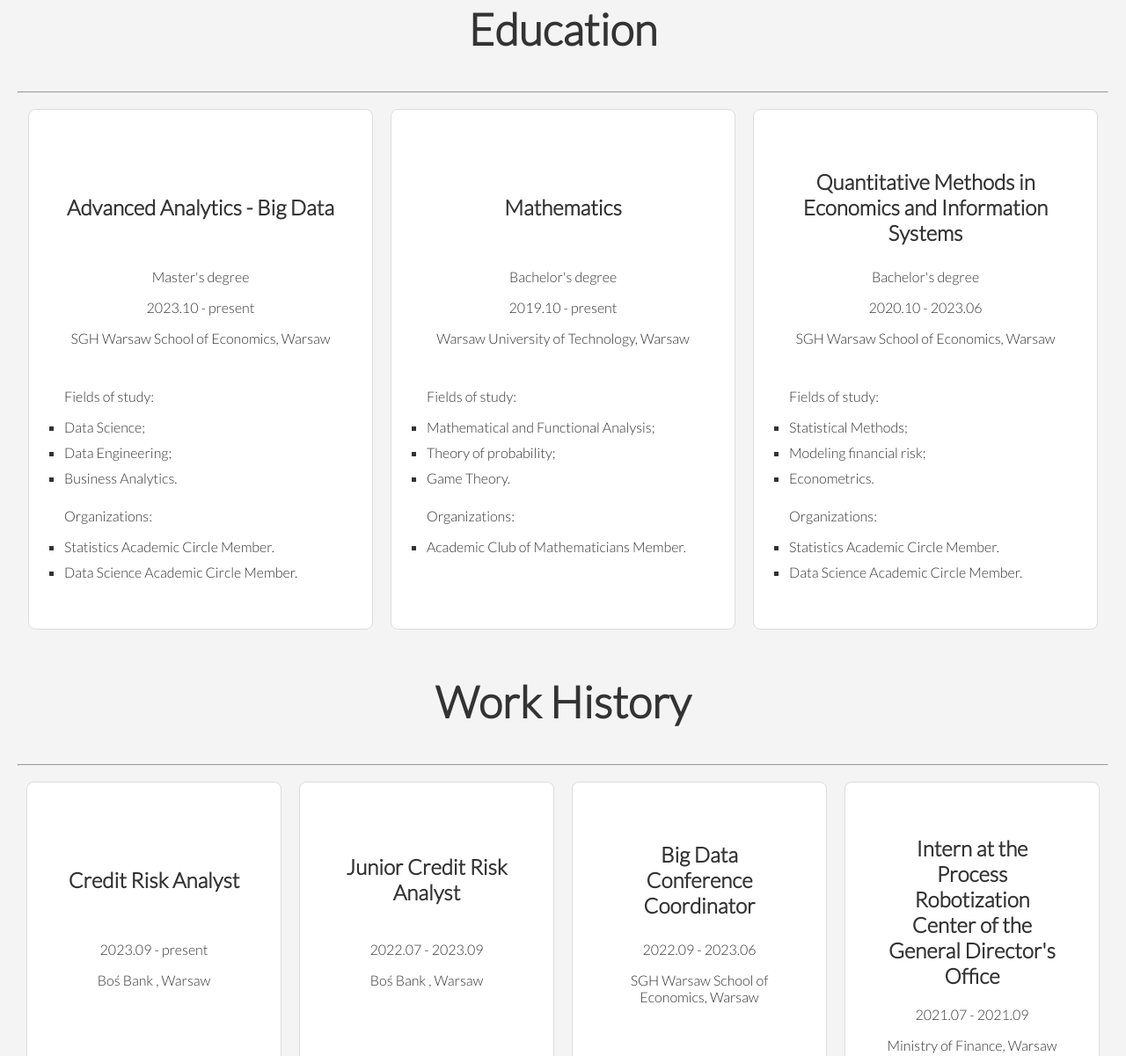
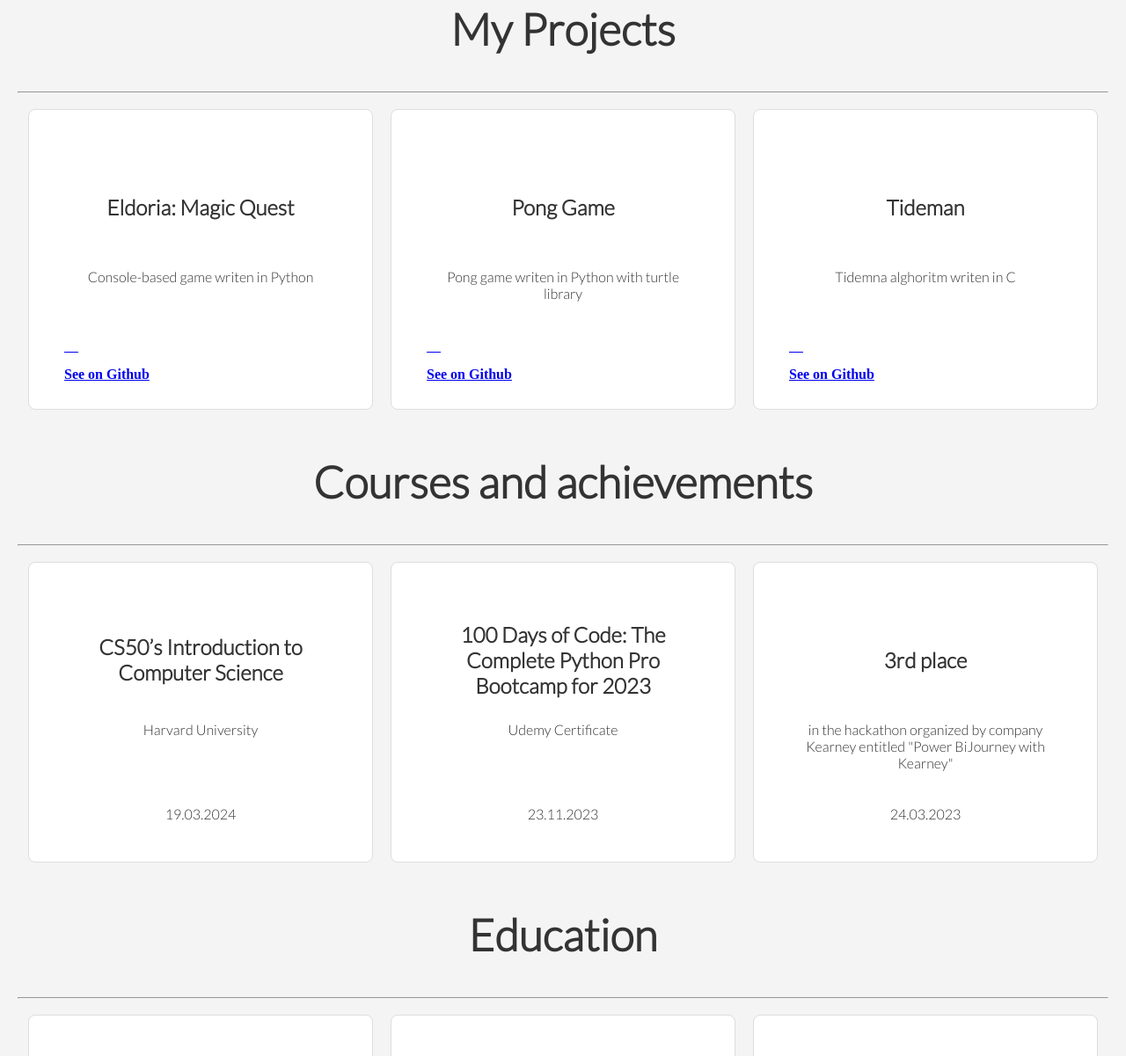
Before and after one commit to SteadierCash/SteadierCash.github.io, a plain HTML site: page index.html in a window 1280 px wide. Shown: the part 796-1997 px from the top of the page at 88% size. Drawn offline with Linux system fonts and the light colour scheme.

Commit message:
Index.html Update

```diff
--- a/index.html
+++ b/index.html
@@ -22,7 +22,10 @@
                 <h3 style="font-size: 2vw; color: white; text-align: center;">About me: </h3>
                 <hr>
                 <p style="font-size: 1vw; color: white; text-align: center;">
-                    I am a student of two mathematical faculties strongly focused on self-improvement. I am hardworking and full of energy that I will gladly use at work. I am motivated to look for a job that offers professional challenges with the use of interpersonal skills, excellent time management, and problem-solving skills.
+                    I'm a first-year Masters student deeply passionate about computer science and programming.\
+                    I spend all my time soaking up new knowledge and skills, always eager to learn more.
+                     I'm highly organized and thrive in environments where I can both learn and contribute.
+                      I'm looking for a role where I can keep growing and share my passion with others.
                 </p>
                 <ul>
                     <li>
@@ -39,6 +42,102 @@
             </div>
         </div>
     </header>
+
+    <section>
+        <h1 style="text-align: center; font-size: 50px">My Projects</h1>
+        <hr>
+        <div class="container">
+
+            <div class="box3">
+                <div class="content">
+                    <h1 class="studies">Eldoria: Magic Quest</h1>
+                        <div class="cours">
+                            <p>Console-based game writen in Python</p>
+                        </div>
+                        <a href="https://github.com/SteadierCash/My_Python_projects/tree/main/Eldoria" class="fa fa-instagram">
+                            <div style="text-align: center;">
+                                <p>See on Github</p>
+                            </div>
+                        </a>
+                </div>
+            </div>
+
+            <div class="box3">
+                <div class="content">
+                    <h1 class="studies">Pong Game</h1>
+                        <div class="cours">
+                            <p>Pong game writen in Python with turtle library</p>
+                        </div>
+                        <a href="https://github.com/SteadierCash/My_Python_projects/tree/main/pong_game" class="fa fa-instagram">
+                            <div style="text-align: center;">
+                                <p>See on Github</p>
+                            </div>
+                        </a>
+                </div>
+            </div>
+
+
+            <div class="box3">
+                <div class="content">
+                    <h1 class="studies">Tideman</h1>
+                        <div class="cours">
+                            <p>Tidemna alghoritm writen in C</p>
+                        </div>
+                        <a href="https://github.com/SteadierCash/My_C_projects/tree/main/tideman" class="fa fa-instagram">
+                            <div style="text-align: center;">
+                                <p>See on Github</p>
+                            </div>
+                        </a>
+                </div>
+            </div>
+        </div>
+
+    </section>
+
+    <section>
+        <h1 style="text-align: center; font-size: 50px">Courses and achievements</h1>
+        <hr>
+        <div class="container">
+
+            <div class="box3">
+                <div class="content">
+                    <h1 class="studies">CS50’s Introduction to Computer Science</h1>
+                        <div class="cours">
+                            <p>Harvard University</p>
+                        </div>
+                        <div class="cours">
+                            <p>19.03.2024</p>
+                        </div>
+                </div>
+            </div>
+
+            <div class="box3">
+                <div class="content">
+                    <h1 class="studies">100 Days of Code: The Complete Python Pro Bootcamp for 2023</h1>
+                        <div class="cours">
+                            <p>Udemy Certificate</p>
+                        </div>
+                        <div class="cours">
+                            <p>23.11.2023</p>
+                        </div>
+                </div>
+            </div>
+
+
+            <div class="box3">
+                <div class="content">
+                    <h1 class="studies">3rd place</h1>
+                        <div class="cours">
+                            <p>in the hackathon organized by company Kearney entitled "Power BiJourney with Kearney"</p>
+                        </div>
+                        <div class="cours">
+                            <p>24.03.2023</p>
+                        </div>
+                </div>
+            </div>
+        </div>
+    </section>
+
 
     <section>
         <h1 style="text-align: center; font-size: 50px">Education</h1>
@@ -138,20 +237,9 @@
         <div class="container">
             <div class="box2">
                 <div class="content">
-
-                    <h1 class="studies">Credit Risk Analyst</h1>
+                    <h1 class="studies">Credit Risk Modeling Specialist</h1>
                         <div class="date_shool">
-                            <p>2023.09 - present</p>
-                            <p>Boś Bank , Warsaw</p>
-                        </div>
-                </div>
-            </div>
-
-            <div class="box2">
-                <div class="content">
-                    <h1 class="studies">Junior Credit Risk Analyst</h1>
-                        <div class="date_shool">
-                            <p>2022.07 - 2023.09</p>
+                            <p>2022.07 - present</p>
                             <p>Boś Bank , Warsaw</p>
                         </div>
                         <div class="duties">
@@ -212,35 +300,3 @@
             </div>
         </div>
     </section>
-
-    <section>
-        <h1 style="text-align: center; font-size: 50px">Courses and achievements</h1>
-        <hr>
-        <div class="container">
-
-            <div class="box3">
-                <div class="content">
-                    <h1 class="studies">100 Days of Code: The Complete Python Pro Bootcamp for 2023</h1>
-                        <div class="cours">
-                            <p>Udemy Certificate</p>
-                        </div>
-                        <div class="cours">
-                            <p>23.11.2023</p>
-                        </div>
-                </div>
-            </div>
-
-
-            <div class="box3">
-                <div class="content">
-                    <h1 class="studies">3rd place</h1>
-                        <div class="cours">
-                            <p>in the hackathon organized by company Kearney entitled "Power BiJourney with Kearney"</p>
-                        </div>
-                        <div class="cours">
-                            <p>24.03.2023</p>
-                        </div>
-                </div>
-            </div>
-        </div>
-    </section>
```
